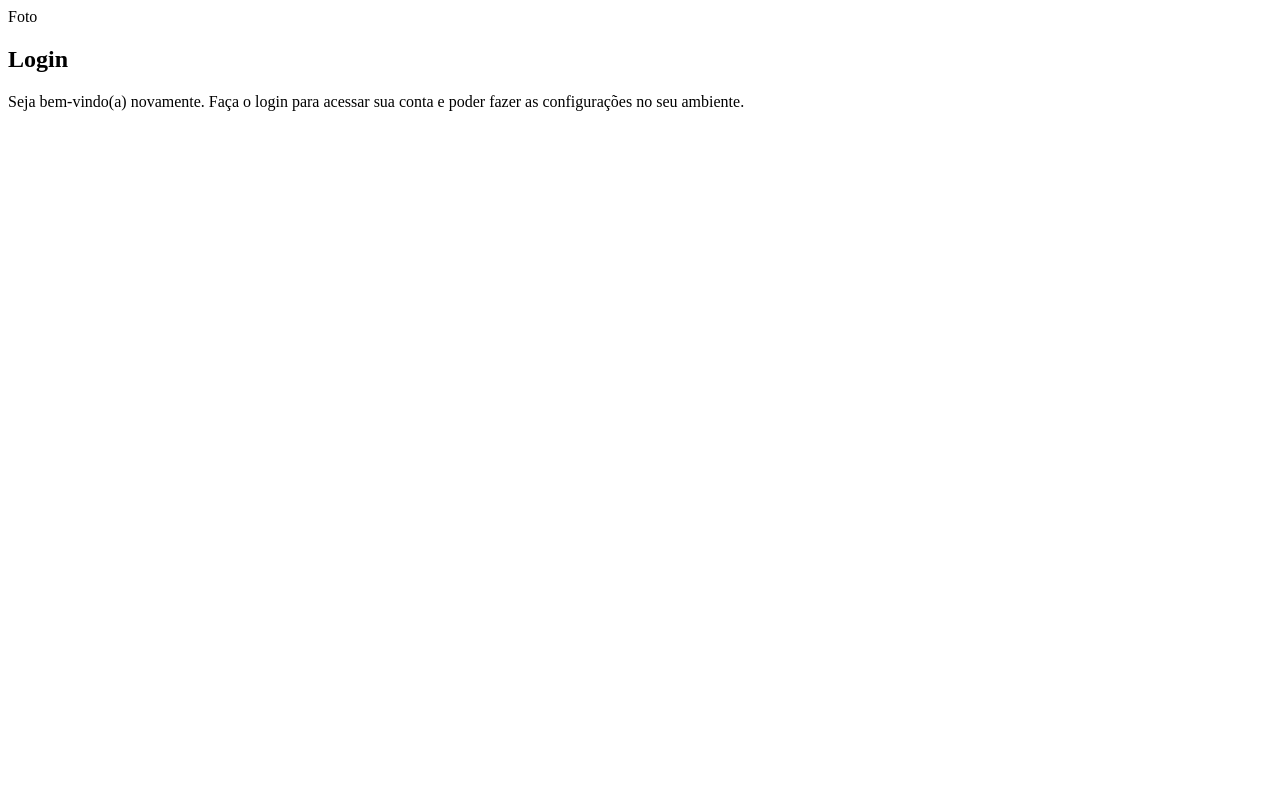
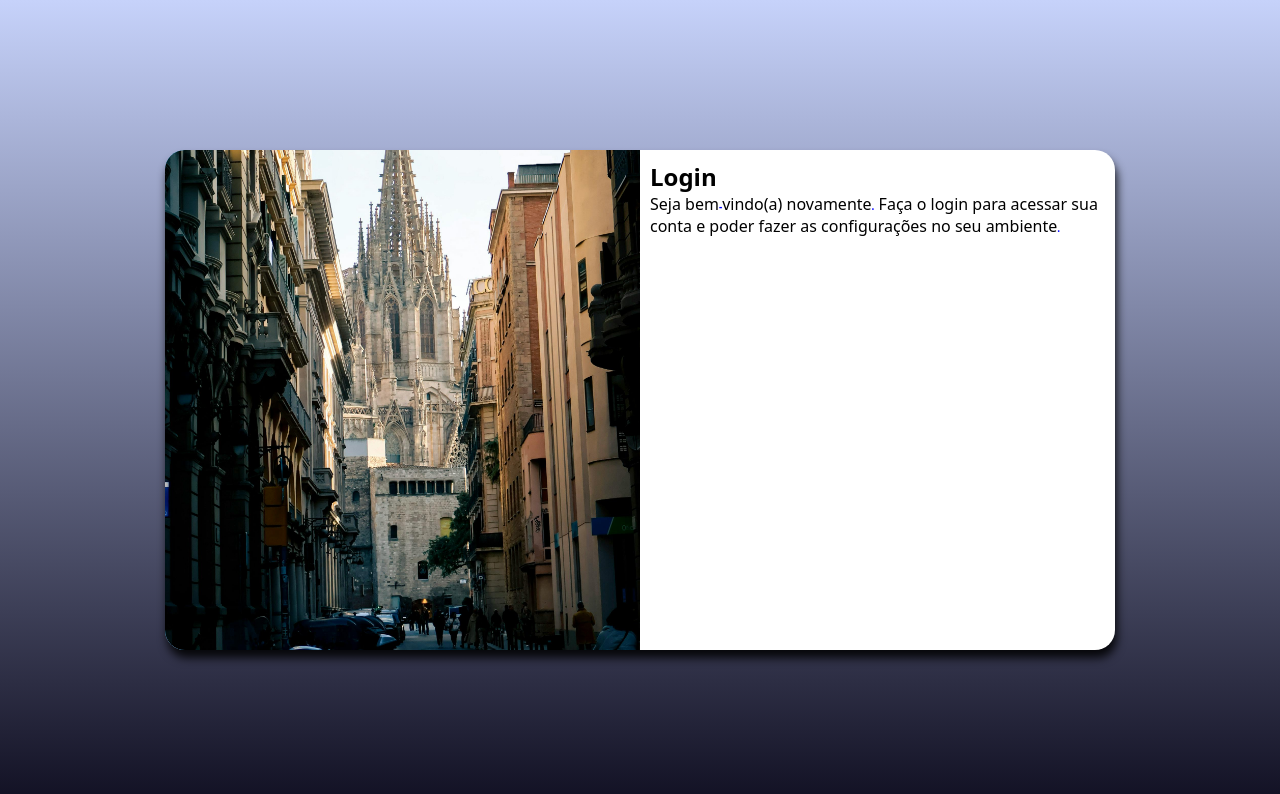
Before and after one commit to DevFelipe0993/projeto-login, a plain HTML site: page index.html in a window 1280 px wide. Drawn offline with Linux system fonts and the light colour scheme.

Commit message:
media queries telas

```diff
--- /dev/null
+++ b/estilo/media-query.css
@@ -0,0 +1,54 @@
+@charset "UTF-8";
+
+/* TODAS AS DEMAIS MEDIAS */
+
+/* TYPICAL DEVICE BREAKPOINTS
+PEQUENAS TELAS: ATÉ 600PX
+CELULAR: DE 600PX ATÉ 768PX
+TABLET: 768PX ATÉ 992PX
+DESKTOP: 992PX ATÉ 1200PX
+TV: ACIMA DE 1200PX */
+
+@media screen and (min-width: 768px) and (max-width: 992px) {
+   body {
+      background-image: linear-gradient(to top, #121124, #c6d2fa) ;
+   }
+
+
+   section#login {
+    width: 80vw;
+   }
+
+   section#login > div#imagem {
+    float: left;
+    width: 30%;
+    height: 100%;
+   }
+
+   section#login > div#formulario {
+    float: right;
+    width: 70%;
+   }
+
+}
+
+@media screen and (min-width: 992px) {
+   body {
+      background-image: linear-gradient(to top, #121124, #c6d2fa) ;
+   }
+
+   section#login {
+      width: 950px;
+   }
+
+   section#login > div#imagem {
+      float: left;
+      width: 50%;
+      height: 100%;
+   }
+
+   section#login > div#formulario {
+      float: right;
+      width: 50%;
+   }
+}
--- a/estilo/style.css
+++ b/estilo/style.css
@@ -5,3 +5,59 @@
     VERDE: #49a09d
     Lilás: #5f2c82
 */
+
+* {
+    font-family: system-ui, -apple-system, BlinkMacSystemFont, 'Segoe UI', Roboto, Oxygen, Ubuntu, Cantarell, 'Open Sans', 'Helvetica Neue', sans-serif;
+    padding: 0px;
+    margin: 0px;
+    box-sizing: border-box;
+}
+
+body, html {
+    background-color: #121124;
+    height: 100vh;
+    width: 100vw;
+}
+
+main {
+    position: relative;
+    height: 100vh;
+    width: 100vw;
+}
+
+section#login {
+    position: absolute;
+    top: 50%;
+    left: 50%;
+    transform: translate(-50%, -50%);
+    overflow: hidden;
+
+    background-color: white;
+    width: 250px;
+    height: 500px;
+    border-radius: 20px;
+    box-shadow: 2px 8px 10px rgba(0, 0, 0, 0.87);
+    transition: width 1s, height .5s;
+    transition-timing-function: ease;
+}
+
+section#login > div#imagem {
+    display: block;
+    background: rgb(43, 153, 226) url(../imagem/pexels-gabicostae-20273014.jpg) no-repeat;
+    background-size: cover;
+    background-position: center bottom;
+    height: 200px;
+}
+
+section#login > div#formulario {
+    display: block;
+    padding: 10px;
+
+}
+
+span {
+    font-size: 10px;
+    font-weight: bolder;
+    color: blue;
+
+}
--- a/index.html
+++ b/index.html
@@ -5,17 +5,17 @@
     <meta name="viewport" content="width=device-width, initial-scale=1.0">
     <title>Login</title>
     <link rel="stylesheet" href="estilo/style.css">
+    <link rel="stylesheet" href="estilo/media-query.css">
 </head>
 <body>
     <main>
         <section id="login">
             <div id="imagem">
-                Foto
             </div>
 
             <div id="formulario">
                 <h1>Login</h1>
-                <p>Seja bem-vindo(a) novamente. Faça o login para acessar sua conta e poder fazer as configurações no seu ambiente.</p>
+                <p>Seja bem<span>-</span>vindo(a) novamente<span>.</span> Faça o login para acessar sua conta e poder fazer as configurações no seu ambiente<span>.</span></p>
                 <form action="login.php" method="post">
 
                 </form>
```
